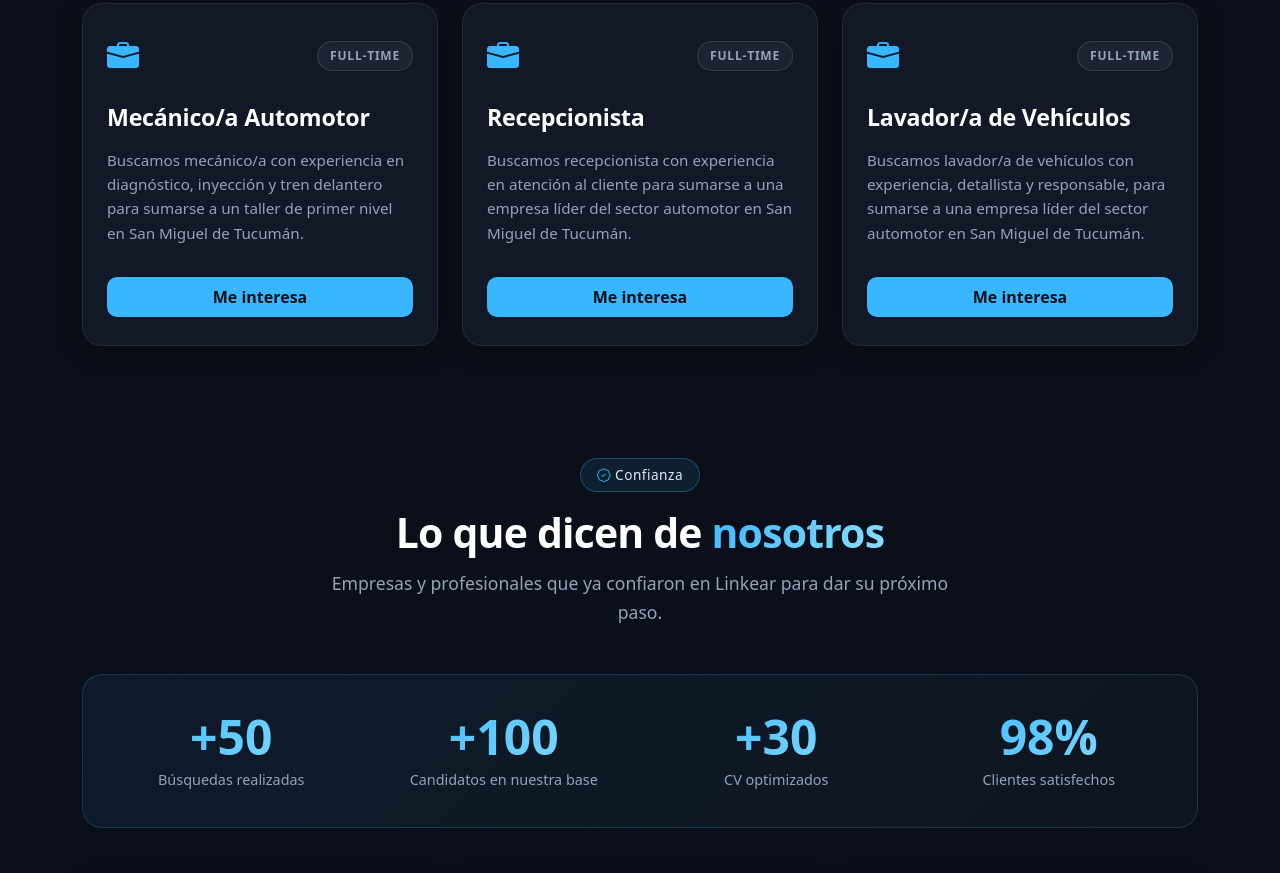
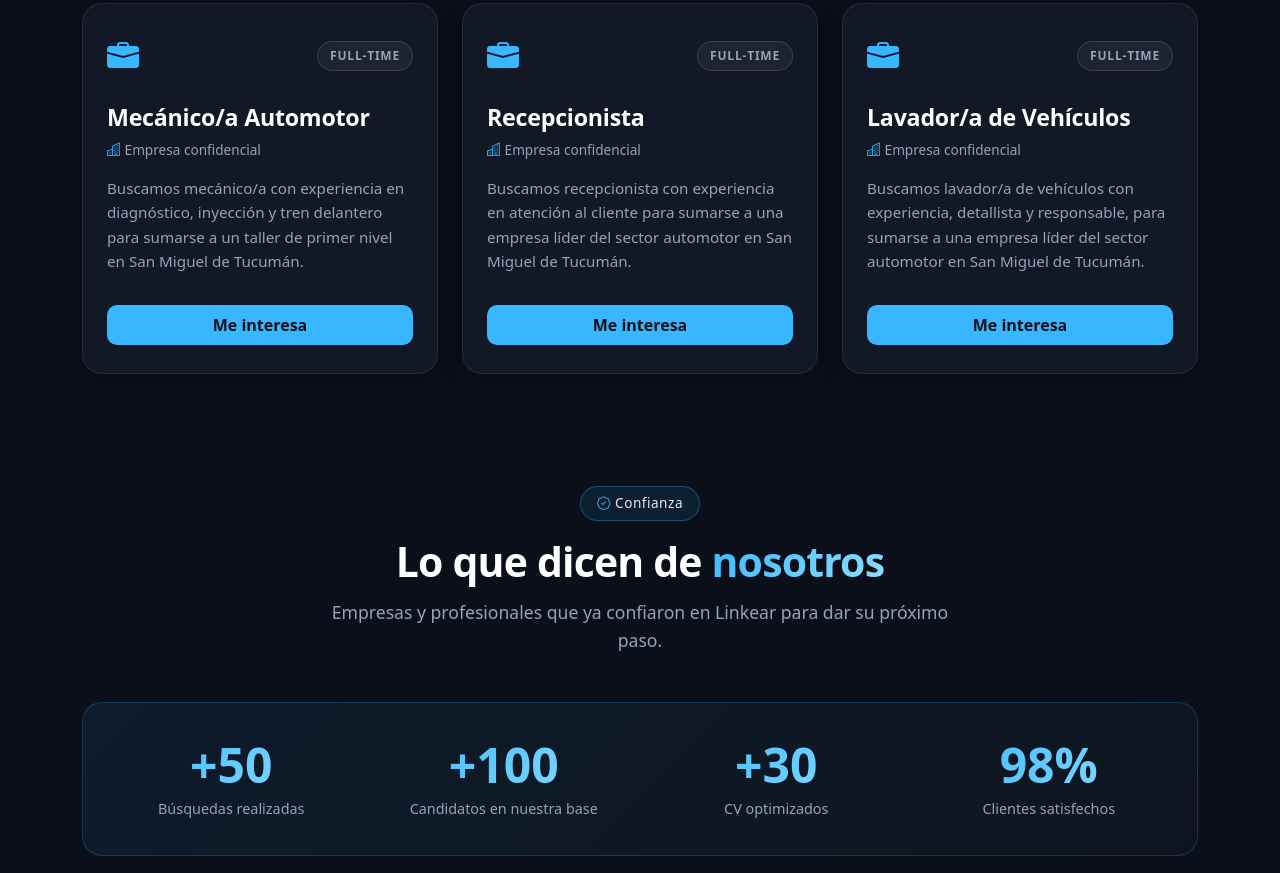
Before and after one commit to AlejandroFourmantin/linkear, a plain HTML site: page index.html in a window 1280 px wide. Shown: the part 3107-3980 px from the top of the page. Drawn offline with nearby package versions, Linux system fonts and the light colour scheme.

Commit message:
Vacantes: línea de empresa (confidencial)

```diff
--- a/estilo.css
+++ b/estilo.css
@@ -916,3 +916,18 @@ body {
     color: #64748b;
     font-size: 0.85rem;
 }
+
+/* Línea de empresa en las tarjetas de vacantes
+   (nombre de la empresa o "Empresa confidencial") */
+.vacancy-company {
+    display: inline-flex;
+    align-items: center;
+    align-self: flex-start;
+    color: #94a3b8;
+    font-size: 0.85rem;
+    font-weight: 500;
+}
+
+.vacancy-company i {
+    color: #38b6ff;
+}
--- a/index.html
+++ b/index.html
@@ -464,7 +464,11 @@
                                 </div>
                                 <span class="service-pill-badge">Full‑Time</span>
                             </div>
-                            <h3 class="service-card-title mb-3">Mecánico/a Automotor</h3>
+                            <h3 class="service-card-title mb-2">Mecánico/a Automotor</h3>
+                            <p class="vacancy-company mb-3">
+                            <i class="bi bi-buildings text-accent me-1"></i>
+                                Empresa confidencial
+                            </p>
                             <p class="service-card-desc mb-4">
                                 Buscamos mecánico/a con experiencia en diagnóstico, inyección y
                                 tren delantero para sumarse a un taller de primer nivel en San
@@ -486,7 +490,11 @@
                                 </div>
                                 <span class="service-pill-badge">Full‑Time</span>
                             </div>
-                            <h3 class="service-card-title mb-3">Recepcionista</h3>
+                            <h3 class="service-card-title mb-2">Recepcionista</h3>
+                            <p class="vacancy-company mb-3">
+                            <i class="bi bi-buildings text-accent me-1"></i>
+                                Empresa confidencial
+                            </p>
                             <p class="service-card-desc mb-4">
                                 Buscamos recepcionista con experiencia en atención al cliente
                                 para sumarse a una empresa líder del sector automotor en San
@@ -508,7 +516,11 @@
                                 </div>
                                 <span class="service-pill-badge">Full‑Time</span>
                             </div>
-                            <h3 class="service-card-title mb-3">Lavador/a de Vehículos</h3>
+                            <h3 class="service-card-title mb-2">Lavador/a de Vehículos</h3>
+                            <p class="vacancy-company mb-3">
+                            <i class="bi bi-buildings text-accent me-1"></i>
+                                Empresa confidencial
+                            </p>
                             <p class="service-card-desc mb-4">
                                 Buscamos lavador/a de vehículos con experiencia, detallista y
                                 responsable, para sumarse a una empresa líder del sector automotor
```
Also changed, not shown: paginas/lavador-tucuman.html (+3 -0 lines), paginas/mecanico-tucuman.html (+3 -0 lines), paginas/recepcionista-tucuman.html (+3 -0 lines).
